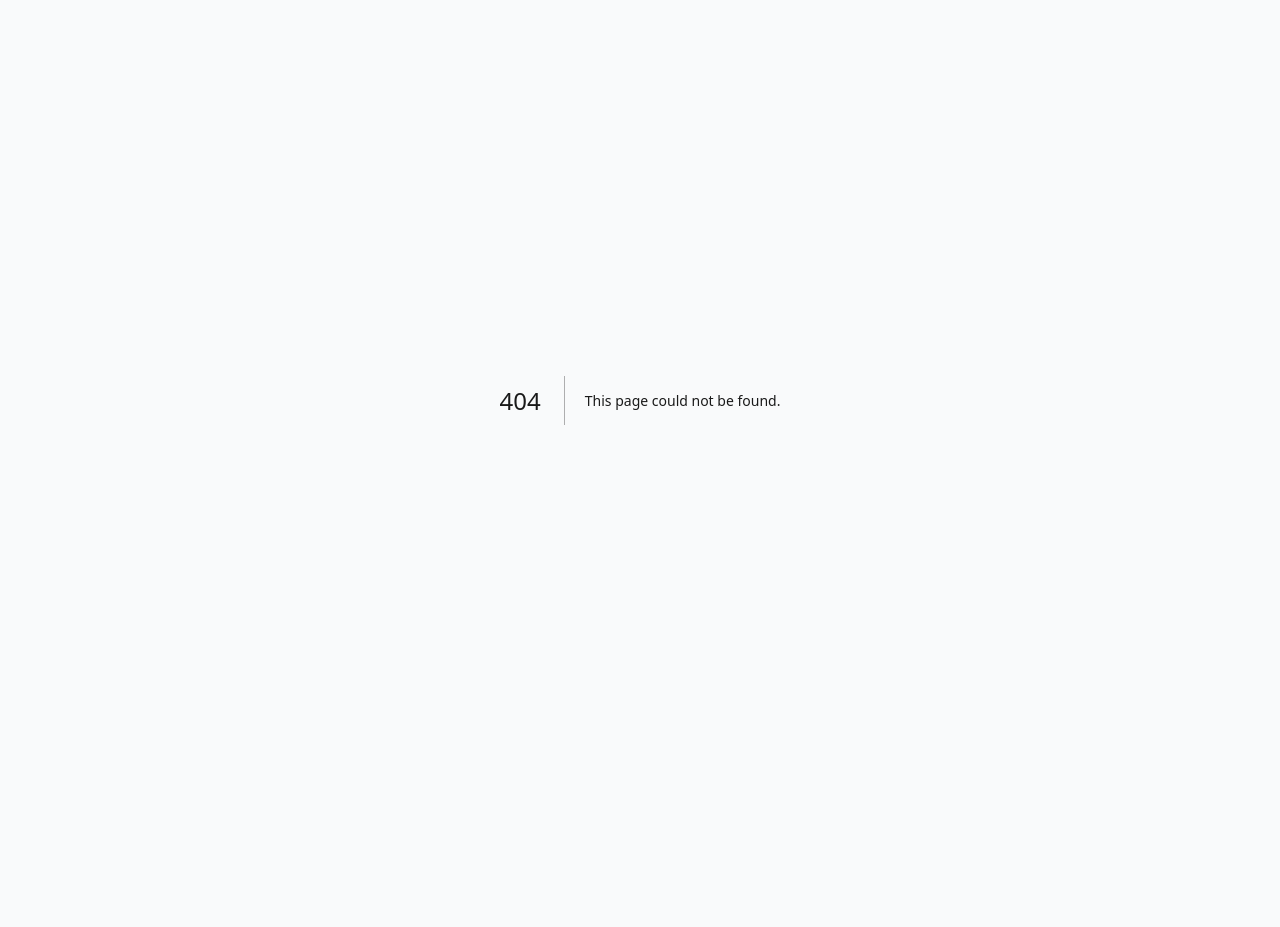
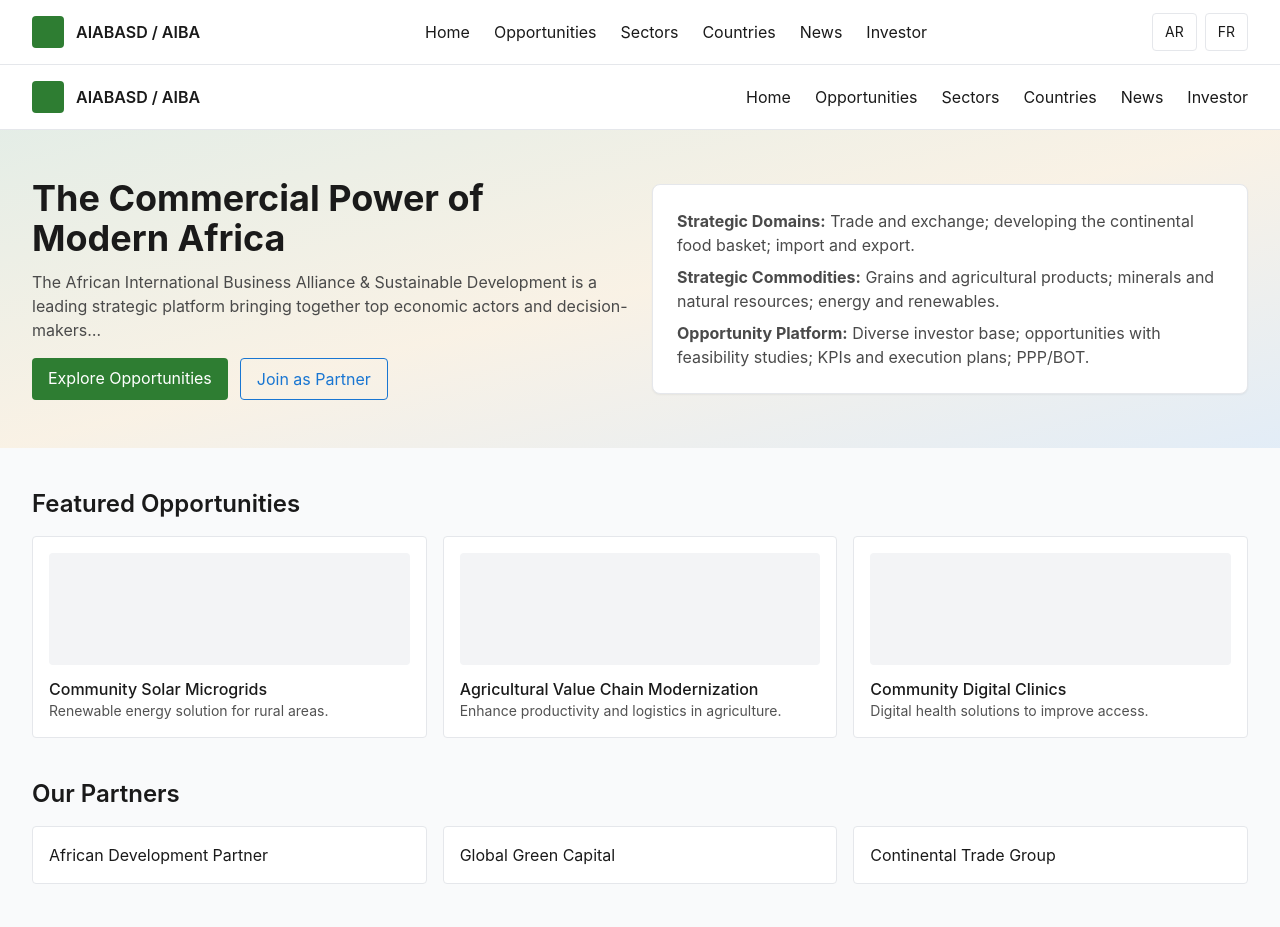
Before and after one commit to zexc66/blank-project, a Next.js app: page /1/preview in a window 1280 px wide. Before the commit this address had no page. Shown: the top 927 px of the page. Before the commit the page ends 800 px from the top, so only its background shows below. Built offline with nearby package versions, Linux system fonts and the light colour scheme.

Commit message:
feat(i18n): add locale preview page for ar/en/fr at /[locale]/preview
Co-authored-by: Genie <genie@cosine.sh>

```diff
--- /dev/null
+++ b/app/[locale]/preview/page.tsx
@@ -0,0 +1,114 @@
+export default function LocalePreview({ params }: { params: { locale: 'ar' | 'en' | 'fr' } }) {
+  const isAr = params.locale === 'ar'
+  const isFr = params.locale === 'fr'
+  const t = (ar: string, en: string, fr: string) => (isAr ? ar : isFr ? fr : en)
+
+  return (
+    <div dir={isAr ? 'rtl' : 'ltr'} className="bg-neutral-50 text-neutral-900">
+      <header className="border-b bg-white">
+        <div className="container mx-auto max-w-5xl px-4">
+          <div className="flex h-16 items-center justify-between">
+            <div className="flex items-center gap-3 font-semibold">
+              <div className="h-8 w-8 rounded bg-primary-green" />
+              <span>AIABASD / AIBA</span>
+            </div>
+            <nav className="hidden gap-6 md:flex">
+              <a href="#" className="hover:text-primary-blue">{t('الرئيسية', 'Home', 'Accueil')}</a>
+              <a href="#" className="hover:text-primary-blue">{t('الفرص', 'Opportunities', 'Opportunités')}</a>
+              <a href="#" className="hover:text-primary-blue">{t('القطاعات', 'Sectors', 'Secteurs')}</a>
+              <a href="#" className="hover:text-primary-blue">{t('البلدان', 'Countries', 'Pays')}</a>
+              <a href="#" className="hover:text-primary-blue">{t('الأخبار', 'News', 'Actualités')}</a>
+              <a href="#" className="hover:text-primary-blue">{t('المستثمر', 'Investor', 'Investisseur')}</a>
+            </nav>
+          </div>
+        </div>
+      </header>
+
+      <main>
+        <section className="relative overflow-hidden bg-gradient-to-br from-primary-green/10 via-primary-gold/10 to-primary-blue/10">
+          <div className="container mx-auto max-w-5xl px-4 py-12">
+            <div className="grid gap-6 md:grid-cols-2 md:items-center">
+              <div>
+                <h1 className="text-3xl font-bold md:text-4xl">
+                  {t('القوة التجارية لأفريقيا الحديثة', 'The Commercial Power of Modern Africa', 'La puissance commerciale de l’Afrique moderne')}
+                </h1>
+                <p className="mt-3 text-neutral-700">
+                  {t(
+                    'التحالف الدولي الإفريقي للأعمال والتنمية المستدامة منصة استراتيجية رائدة تجمع النخبة من الفاعلين الاقتصاديين وصنّاع القرار…',
+                    'The African International Business Alliance & Sustainable Development is a leading strategic platform bringing together top economic actors and decision-makers…',
+                    "L'Alliance internationale africaine des affaires et du développement durable est une plateforme stratégique de premier plan réunissant les principaux acteurs économiques et les décideurs…"
+                  )}
+                </p>
+                <div className="mt-4 flex gap-3">
+                  <a className="rounded bg-primary-green px-4 py-2 text-white">{t('استكشف الفرص', 'Explore Opportunities', 'Explorer les opportunités')}</a>
+                  <a className="rounded border border-primary-blue px-4 py-2 text-primary-blue">{t('انضم كشريك', 'Join as Partner', 'Rejoindre comme partenaire')}</a>
+                </div>
+              </div>
+              <div className="rounded-lg border bg-white p-6 shadow-sm">
+                <ul className="space-y-2 text-neutral-700">
+                  <li>
+                    <strong>{t('المجالات الاستراتيجية:', 'Strategic Domains:', 'Domaines stratégiques:')}</strong>{' '}
+                    {t('التداول والتبادل التجاري؛ تنمية السلة الغذائية القارية؛ الاستيراد والتصدير.', 'Trade and exchange; developing the continental food basket; import and export.', 'Commerce et échanges; développement du panier alimentaire continental; import et export.')}
+                  </li>
+                  <li>
+                    <strong>{t('السلع الاستراتيجية:', 'Strategic Commodities:', 'Produits stratégiques:')}</strong>{' '}
+                    {t('الحبوب والمنتجات الزراعية؛ المعادن والموارد الطبيعية؛ الطاقة والطاقة المتجددة.', 'Grains and agricultural products; minerals and natural resources; energy and renewables.', 'Céréales et produits agricoles; minerais et ressources naturelles; énergie et renouvelables.')}
+                  </li>
+                  <li>
+                    <strong>{t('منصة الفرص:', 'Opportunity Platform:', 'Plateforme des opportunités:')}</strong>{' '}
+                    {t('قاعدة مستثمرين متنوعة؛ فرص مدعومة بدراسات جدوى؛ مؤشرات أداء وخطط تنفيذ؛ شراكات PPP/BOT.', 'Diverse investor base; opportunities with feasibility studies; KPIs and execution plans; PPP/BOT.', "Base d'investisseurs diversifiée; opportunités avec études de faisabilité; indicateurs de performance et plans d'exécution; PPP/BOT.")}
+                  </li>
+                </ul>
+              </div>
+            </div>
+          </div>
+        </section>
+
+        <section className="container mx-auto max-w-5xl px-4 py-10">
+          <h2 className="text-2xl font-semibold">{t('فرص مميّزة', 'Featured Opportunities', 'Opportunités en vedette')}</h2>
+          <div className="mt-4 grid gap-4 md:grid-cols-3">
+            {[0,1,2].map((i) => (
+              <div key={i} className="rounded border bg-white p-4">
+                <div className="h-28 rounded bg-neutral-100" />
+                <h3 className="mt-3 font-medium">
+                  {i === 0 ? t('شبكات طاقة شمسية مصغرة للمجتمعات','Community Solar Microgrids','Micro-réseaux solaires communautaires')
+                    : i === 1 ? t('تحديث سلاسل القيمة الزراعية','Agricultural Value Chain Modernization','Modernisation de la chaîne de valeur agricole')
+                    : t('عيادات رقمية مجتمعية','Community Digital Clinics','Cliniques numériques communautaires')}
+                </h3>
+                <p className="text-sm text-neutral-600">
+                  {i === 0 ? t('حل طاقة متجددة للمناطق الريفية يدعم الوصول للطاقة النظيفة.','Renewable energy solution for rural areas.','Solution d’énergie renouvelable pour les zones rurales.')
+                    : i === 1 ? t('برنامج شامل لرفع الإنتاجية واللوجستيات في الزراعة.','Enhance productivity and logistics in agriculture.','Améliorer la productivité et la logistique dans l’agriculture.')
+                    : t('حلول صحية رقمية لدعم الوصول للرعاية الأساسية.','Digital health solutions to improve access.','Solutions de santé numériques pour améliorer l’accès.')}
+                </p>
+              </div>
+            ))}
+          </div>
+        </section>
+
+        <section className="container mx-auto max-w-5xl px-4">
+          <h2 className="text-2xl font-semibold">{t('شركاؤنا', 'Our Partners', 'Nos partenaires')}</h2>
+          <div className="mt-4 grid gap-4 md:grid-cols-3">
+            {['African Development Partner','Global Green Capital','Continental Trade Group'].map((name) => (
+              <div key={name} className="rounded border bg-white p-4">{name}</div>
+            ))}
+          </div>
+        </section>
+
+        <section className="container mx-auto max-w-5xl px-4 py-10">
+          <h2 className="text-2xl font-semibold">{t('الاستدامة والحوكمة','Sustainability & Governance','Durabilité et gouvernance')}</h2>
+          <p className="mt-2 text-neutral-700">
+            {t('التزام ESG/ESMS ومواءمة SDGs؛ شراكات أصحاب المصلحة؛ استمرارية العوائد مع الحفاظ على الموارد.',
+               'Commitment to ESG/ESMS and SDGs; stakeholder partnerships; sustained returns.',
+               'Engagement ESG/ESMS et alignement avec les ODD; partenariats; pérennité des rendements.')}
+          </p>
+        </section>
+      </main>
+
+      <footer className="mt-10 border-t bg-white">
+        <div className="container mx-auto max-w-5xl px-4 py-6 text-sm text-neutral-600">
+          © {new Date().getFullYear()} AIABASD / AIBA. {t('جميع الحقوق محفوظة.', 'All rights reserved.', 'Tous droits réservés.')}
+        </div>
+      </footer>
+    </div>
+  )
+}
```
